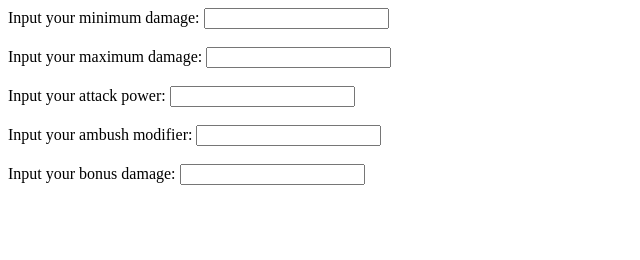
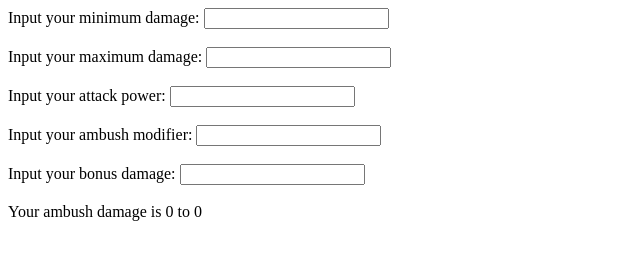
Before and after one commit to carboniris/ambushcalc, a plain HTML site: page index.html in a window 1280 px wide. Shown: the whole page, without its empty margins (0-640 px from the left). Drawn offline with Linux system fonts and the light colour scheme.

Commit message:
run calculator using saved values on page load

```diff
--- a/index.html
+++ b/index.html
@@ -1,8 +1,10 @@
 <html>
     <script>
         document.addEventListener("DOMContentLoaded", () => {
+            const save = (event) => {
+                localStorage.setItem(event.target.id, Number(event.target.value))
+            }
             const calc = (event) => {
-                localStorage.setItem(event.target.id, Number(event.target.value))
                 const mindmg = Number(document.querySelector("#min-dmg").value)
                 const maxdmg = Number(document.querySelector("#max-dmg").value)
                 const attack = Number(document.querySelector("#attack").value)
@@ -16,18 +18,24 @@
             const mindmginput = document.querySelector("#min-dmg")
             mindmginput.value = localStorage.getItem("min-dmg")
             mindmginput.addEventListener("input", calc)
+            mindmginput.addEventListener("input", save)
             const maxdmginput = document.querySelector("#max-dmg")
             maxdmginput.value = localStorage.getItem("max-dmg")
             maxdmginput.addEventListener("input", calc)
+            maxdmginput.addEventListener("input", save)
             const attackinput = document.querySelector("#attack")
             attackinput.value = localStorage.getItem("attack")
             attackinput.addEventListener("input", calc)
+            attackinput.addEventListener("input", save)
             const ambushinput = document.querySelector("#ambush")
             ambushinput.value = localStorage.getItem("ambush")
             ambushinput.addEventListener("input", calc)
+            ambushinput.addEventListener("input", save)
             const bonusinput = document.querySelector("#bonus")
             bonusinput.value = localStorage.getItem("bonus")
             bonusinput.addEventListener("input", calc)
+            bonusinput.addEventListener("input", save)
+            calc()
         })
     </script>
     <label for="min-dmg">Input your minimum damage:</label>
```
